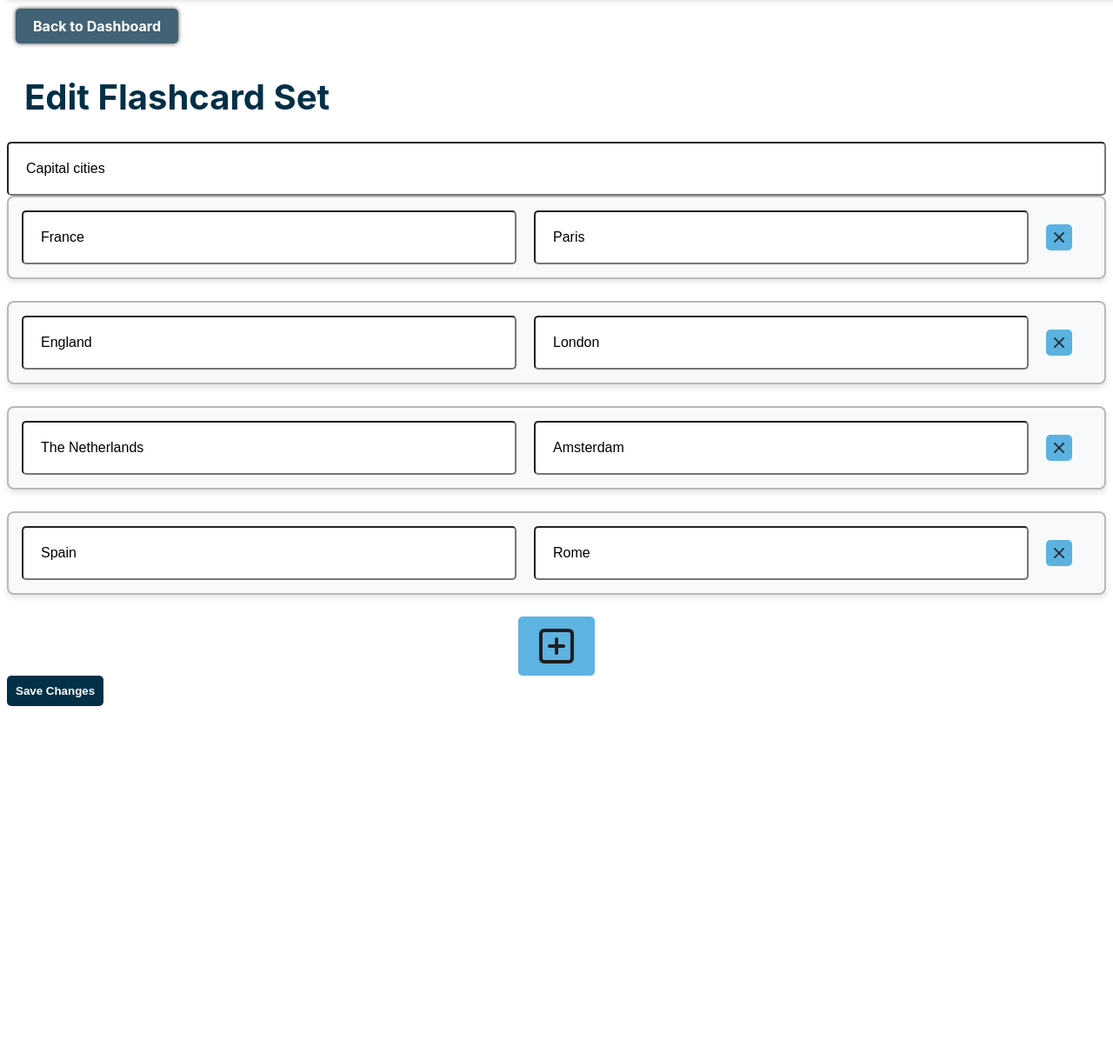
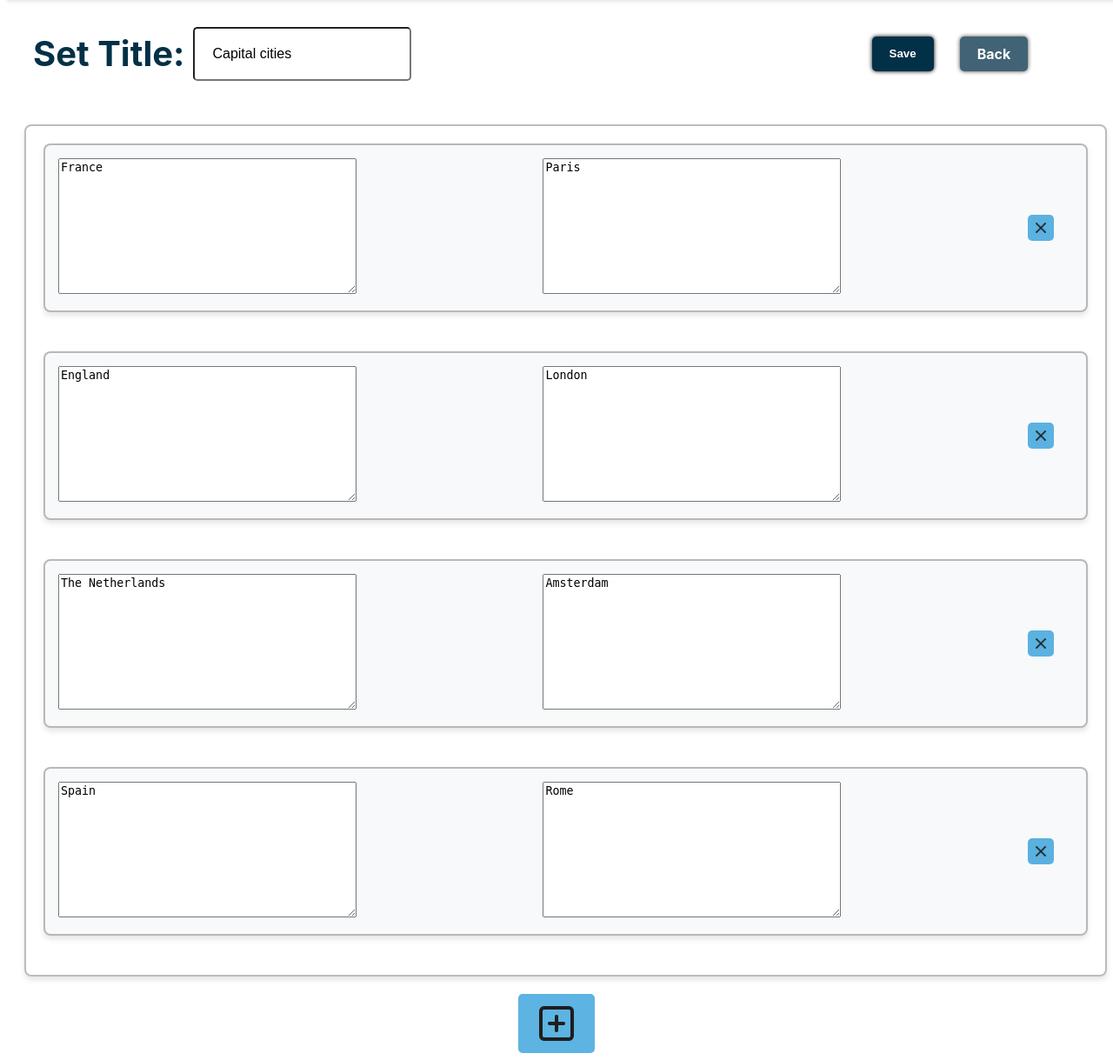
Before and after one commit to EmmaChantrey/flashcards, a Django app: page /edit/1/ in a window 1280 px wide. Shown: the part 103-1322 px from the top of the page at 87% size. Before the commit the page ends 915 px from the top, so only its background shows below. Run offline with Django 4.2, Linux system fonts and the light colour scheme; data comes from the database, SQL or seed files in the repository; both versions use the stored data as it was after the commit.

Commit message:
edit page functionality improved

```diff
--- a/cards/templates/cards/edit.html
+++ b/cards/templates/cards/edit.html
@@ -4,24 +4,32 @@
 
 {% block content %}
 {% load static %}
-<a href="{% url 'dashboard' %}" class="loginbtn">Back to Dashboard</a>
-<h1>Edit Flashcard Set</h1>
 <form method="post" id="flashcard-set-form">
     {% csrf_token %}
     {{ flashcard_formset.management_form }}
 
-    <div class="form-group">
-        {{ flashcard_set_form.name }}
+    <div class="flashcard-nav-header">
+        <div class="flashcard-nav-title">
+            <h1>Set Title:</h1>
+            <div class="form-group set-title">
+                {{ set_title.name }}
+            </div>
+        </div>
+        <div class="flashcard-nav-buttons">
+            <button type="submit" class="signupbtn">Save</button>
+            <a href = "{% url 'dashboard' %}" class="loginbtn" onclick="return confirmBack()">Back</a>
+        </div>
     </div>
 
-    <div id="flashcard-form-container">
+    <div id="flashcard-form-container" class="scrollbox">
         {% for form in flashcard_formset %}
         <div class="flashcard-box">
-            <div class="form-group term-definition">
-                <input type="text" name="{{ form.term.name }}" id="{{ form.term.id_for_label }}" class="form-control" value="{{ form.term.value }}" placeholder="Term">
+            {{ form.id }}
+            <div class="form-group">
+                {{ form.term }}
             </div>
-            <div class="form-group term-definition">
-                <input type="text" name="{{ form.definition.name }}" id="{{ form.definition.id_for_label }}" class="form-control" value="{{ form.definition.value }}" placeholder="Definition">
+            <div class="form-group">
+                {{ form.definition }}
             </div>
             <div class="form-group delete">
                 <button type="button" class="delete-pair-btn">
@@ -33,7 +41,6 @@
     </div>
 
     <button type="button" id="add-more-btn"><img src="{% static 'images/plus.png' %}" alt="Add another pair" /></button>
-    <button type="submit">Save Changes</button>
 </form>
 <script>
     document.addEventListener("DOMContentLoaded", function () {
@@ -48,7 +55,6 @@
         }
 
         addButton.addEventListener('click', function () {
-            console.log("Add button clicked");
 
             const newIndex = parseInt(totalForms.value, 10);
             let newRow = document.createElement('div');
@@ -83,6 +89,12 @@
             }
         });
     });
+
+
+    function confirmBack() {
+        return confirm('Are you sure you want to leave the page? Your changes will not be saved.');
+    }
+
 </script>
 
 
--- a/cards/views.py
+++ b/cards/views.py
@@ -112,29 +112,28 @@ def create(request):
     )
 
     if request.method == 'POST':
-        set_form = FlashcardSetTitle(request.POST)
-        formset = FlashcardTermDefs(request.POST, queryset=Flashcard.objects.none())
+        set_title = FlashcardSetTitle(request.POST)
+        set_contents = FlashcardTermDefs(request.POST, queryset=Flashcard.objects.none())
 
-        if set_form.is_valid() and formset.is_valid():
-            all_filled = True  # Flag to track if all forms are complete
-            for form in formset:
+        if set_title.is_valid() and set_contents.is_valid():
+            all_filled = True
+            for form in set_contents:
                 if form.cleaned_data:
                     term = form.cleaned_data.get('term')
                     definition = form.cleaned_data.get('definition')
 
-                    # Check if either term or definition is empty
                     if not term or not definition:
                         all_filled = False
                         form.add_error(None, "Both term and definition are required.")
 
             if all_filled:
-                flashcard_set = set_form.save(commit=False)
+                flashcard_set = set_title.save(commit=False)
                 flashcard_set.user = request.user.profile
                 flashcard_set.save()
 
-                for form in formset:
-                    if form.cleaned_data and not form.cleaned_data.get('DELETE'):
-                        flashcard = form.save(commit=False)
+                for entry in set_contents:
+                    if entry.cleaned_data and not entry.cleaned_data.get('DELETE'):
+                        flashcard = entry.save(commit=False)
                         flashcard.set = flashcard_set
                         flashcard.save()
 
@@ -145,15 +144,15 @@ def create(request):
         else:
             messages.error(request, "Error saving the flashcard set. Please make sure all fields are filled out.")
     else:
-        set_form = FlashcardSetTitle()
-        formset = FlashcardTermDefs(queryset=Flashcard.objects.none())
+        set_title = FlashcardSetTitle()
+        set_contents = FlashcardTermDefs(queryset=Flashcard.objects.none())
 
     return render(
         request,
         'cards/create.html',
         {
-            'flashcard_set_form': set_form,
-            'formset': formset,
+            'flashcard_set_title': set_title,
+            'formset': set_contents,
         }
     )
 
@@ -171,23 +170,29 @@ def edit_set(request, set_id):
     flashcard_set = get_object_or_404(FlashcardSet, pk=set_id)
 
     if request.method == 'POST':
-        flashcard_set_form = FlashcardSetTitle(request.POST, instance=flashcard_set)
-        flashcard_formset = FlashcardTermDefs(request.POST, instance=flashcard_set)
-        print("trying to save")
-        if flashcard_set_form.is_valid() and flashcard_formset.is_valid():
-            flashcard_set_form.save()
-            flashcard_formset.save()
+        set_title = FlashcardSetTitle(request.POST, instance=flashcard_set)
+        set_contents = FlashcardTermDefs(request.POST, instance=flashcard_set)
+
+        print("POST data:", request.POST)
+
+        print(set_contents)
+        if set_title.is_valid() and set_contents.is_valid():
+            set_title.save()
+            set_contents.save()
             return redirect('dashboard')
-        print("Failed to save")
-        print("Flashcard set form errors:", flashcard_set_form.errors)
-        print("Flashcard formset errors:", flashcard_formset.errors)
+
+        else:
+            for form in set_contents:
+                print("Form errors:", form.errors)
+                print("Form data:", form.cleaned_data)
+
     else:
-        flashcard_set_form = FlashcardSetTitle(instance=flashcard_set)
-        flashcard_formset = FlashcardTermDefs(instance=flashcard_set)
+        set_title = FlashcardSetTitle(instance=flashcard_set)
+        set_contents = FlashcardTermDefs(instance=flashcard_set)
 
     return render(request, 'cards/edit.html', {
-        'flashcard_set_form': flashcard_set_form,
-        'flashcard_formset': flashcard_formset,
+        'set_title': set_title,
+        'flashcard_formset': set_contents,
         'flashcard_set': flashcard_set,
     })
 
--- a/static/css/styles.css
+++ b/static/css/styles.css
@@ -366,10 +366,18 @@ button:hover {
     margin: auto;
 }
 
-
-
 #add-more-btn:hover {
     background-color: #0277bd;
+}
+
+#flashcard-form-container {
+    display: flex;
+    flex-direction: column;
+    gap: 20px;
+    padding: 20px;
+    width: 95%;
+    max-height: 95%;
+    margin: 20px;
 }
 
 
```
Also changed, not shown: cards/templates/cards/create.html (+6 -5 lines), db.sqlite3.
